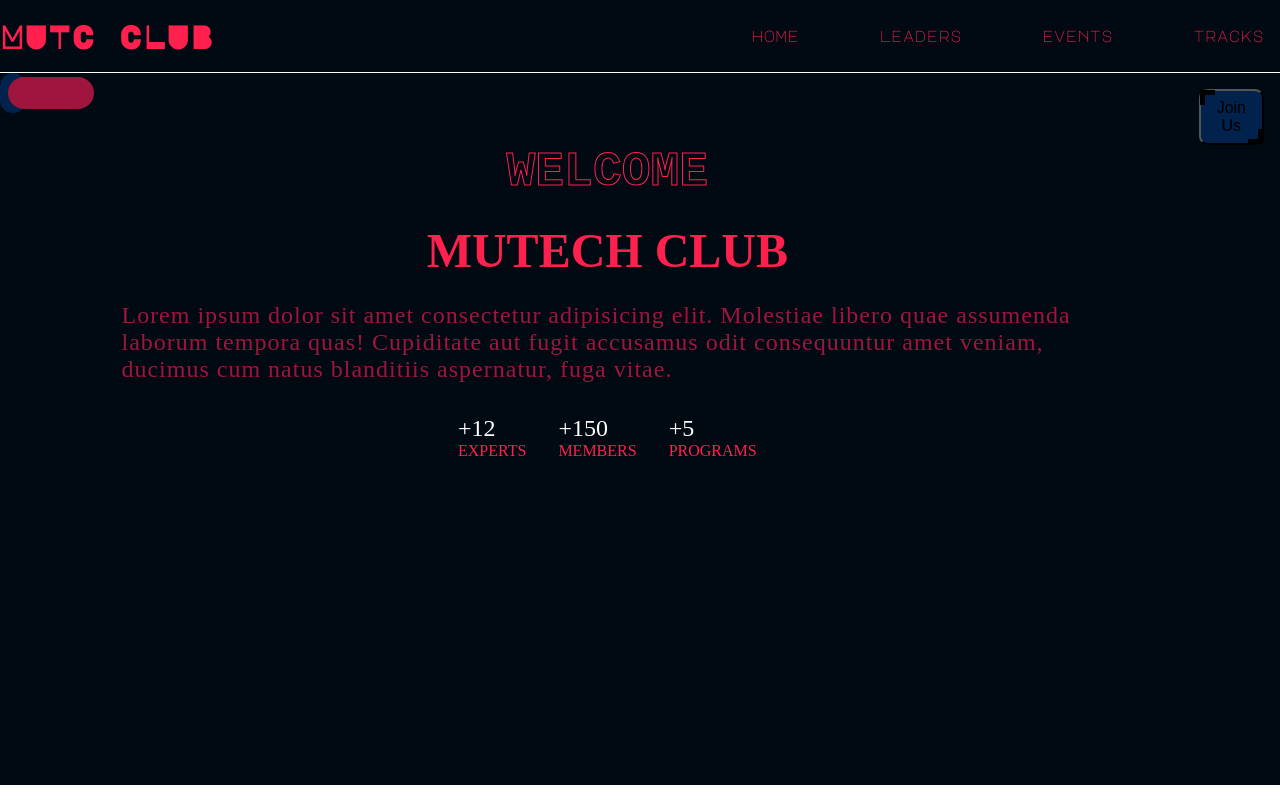
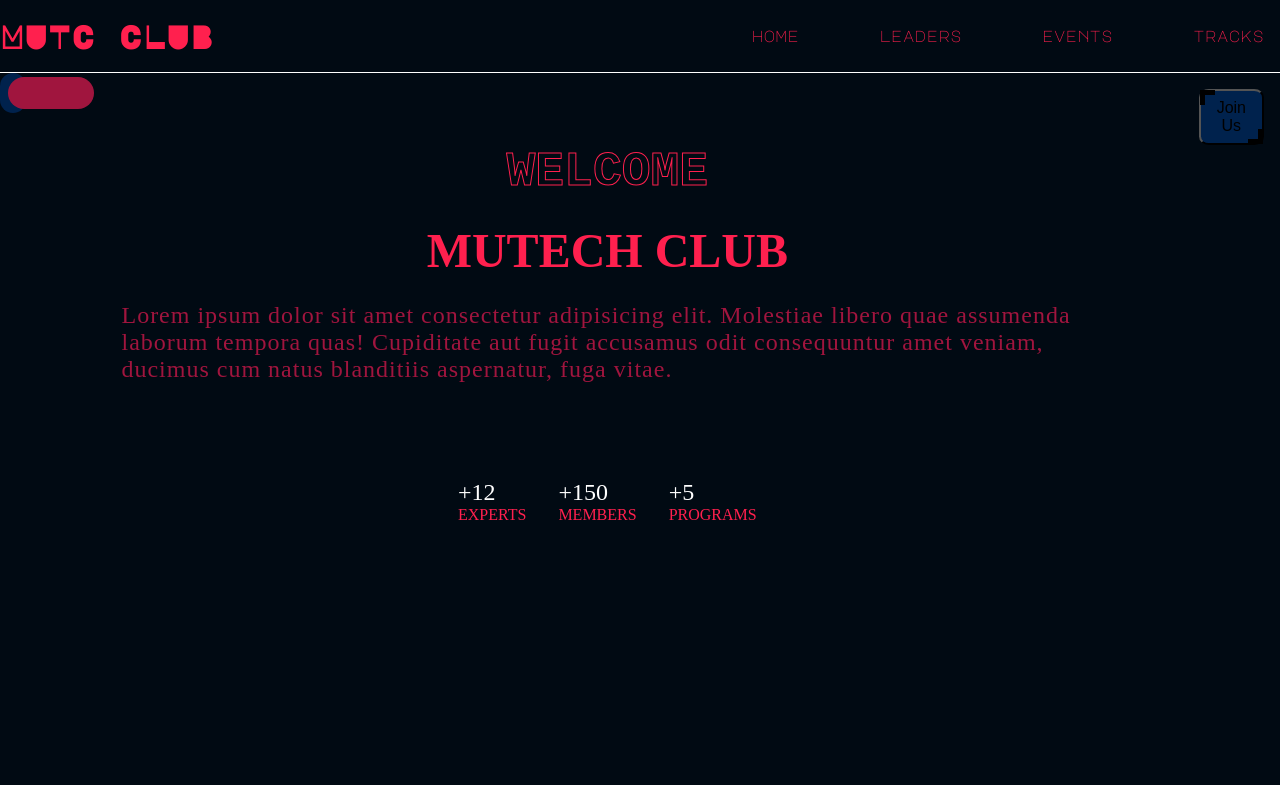
Before and after one commit to VicGriffin/MUTC, a React (Vite) app: page / in a window 1280 px wide. Shown: the top 800 px of the page. Built offline with nearby package versions, Linux system fonts and the light colour scheme; a web font is replaced by a local one.

Commit message:
modify the hero section

```diff
--- a/src/pages/home/home.css
+++ b/src/pages/home/home.css
@@ -63,6 +63,7 @@
     color: #A0153E;
 }
 .figures{
+    margin-top: 4rem;
     display: flex;
     justify-content: center;
     gap: 2rem;
```
